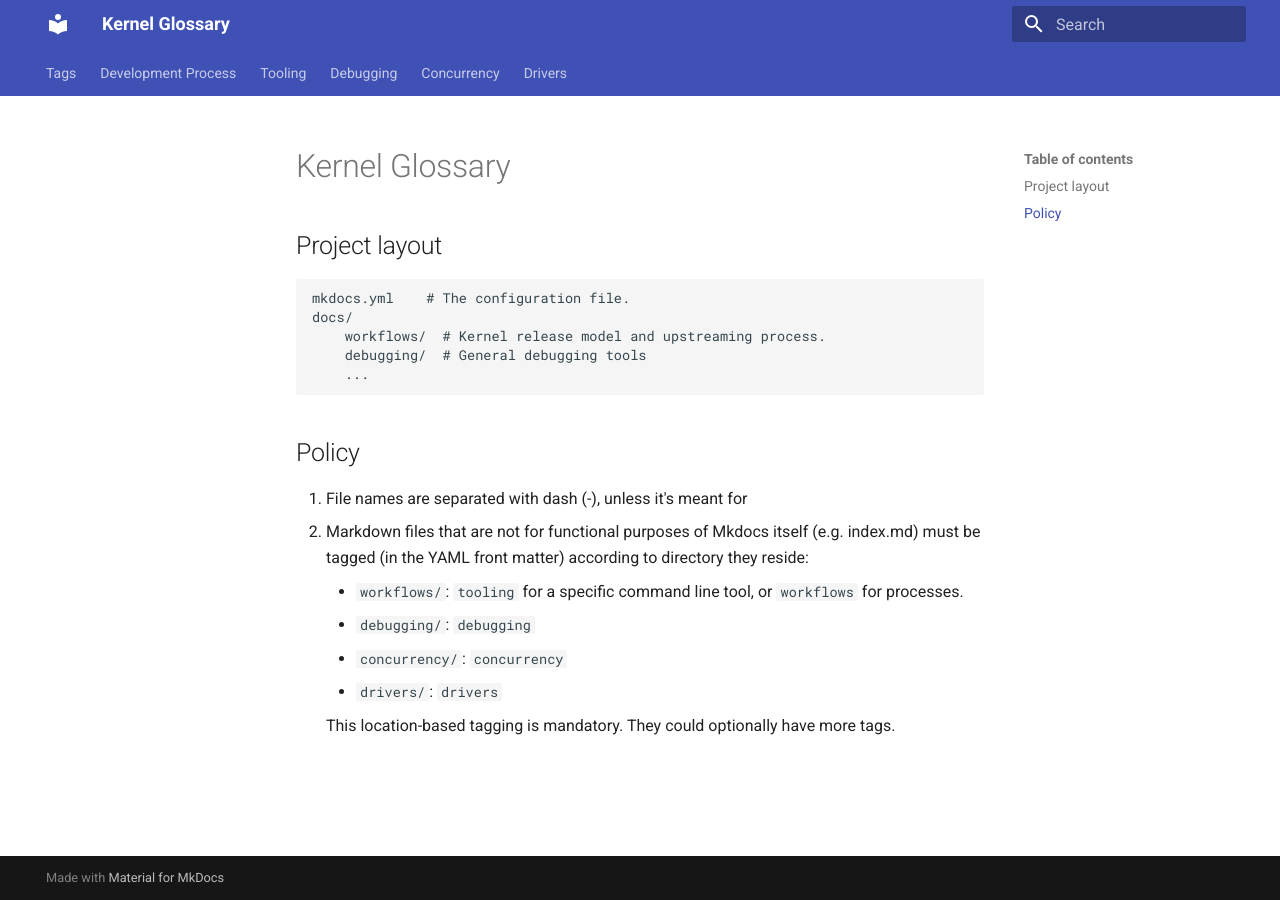
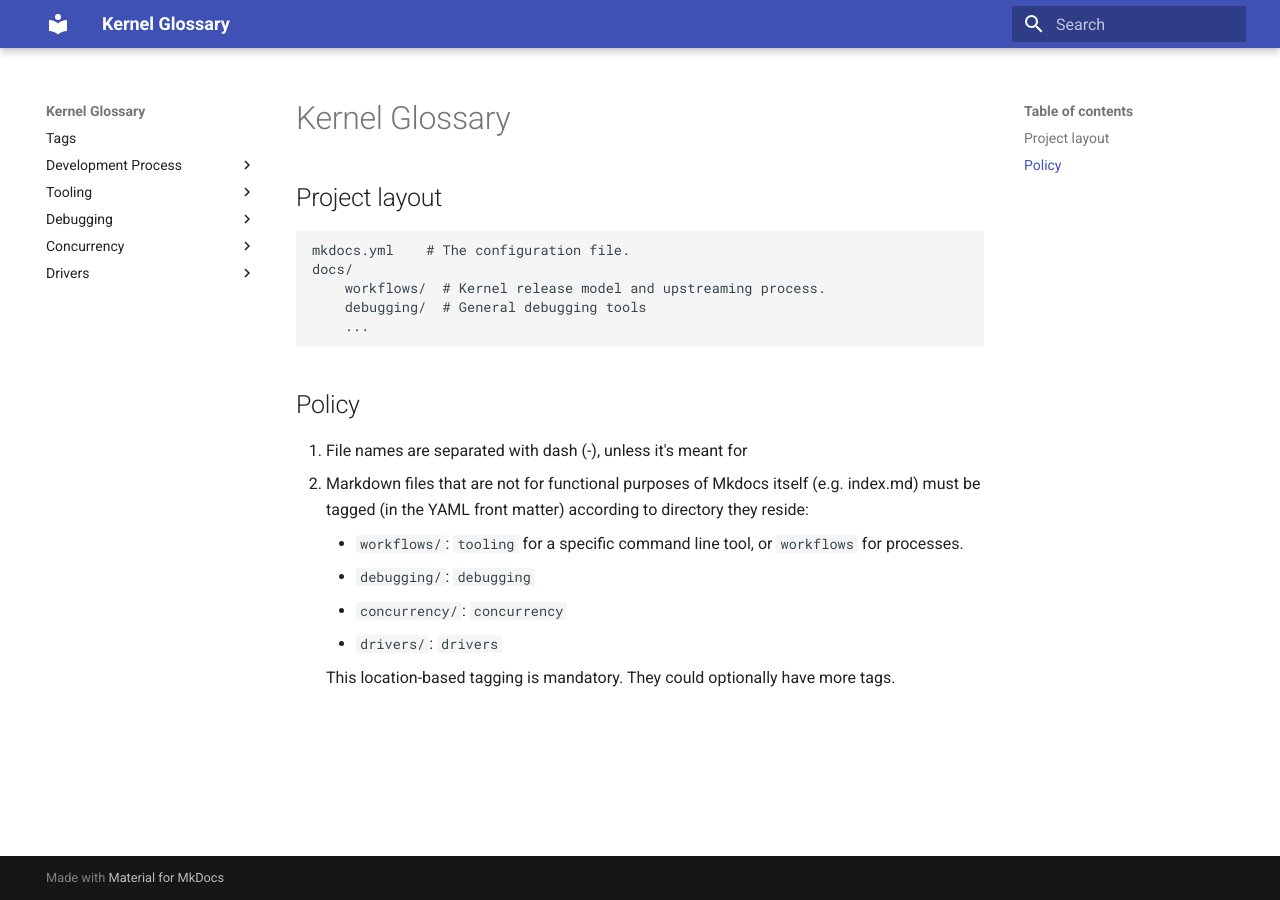
Before and after one commit to 0xff07/kernel-glossary, an MkDocs documentation site: the page built from docs/README.md, in a window 1280 px wide. Built offline with MkDocs 1.6.1 and Material for MkDocs 9.7.7, drawn with Linux system fonts in a browser that asks for light colours.

Commit message:
config: tweak navigation layout
Change back to default layout because it's easier to navigate.

Signed-off-by: Yo-Jung (Leo) Lin <0xff07@gmail.com>

```diff
--- a/mkdocs.yml
+++ b/mkdocs.yml
@@ -1,10 +1,6 @@
 site_name: Kernel Glossary
 theme:
   name: material
-  features:
-    - navigation.expand
-    - navigation.path
-    - navigation.tabs
 plugins:
   - search
   - tags
```
